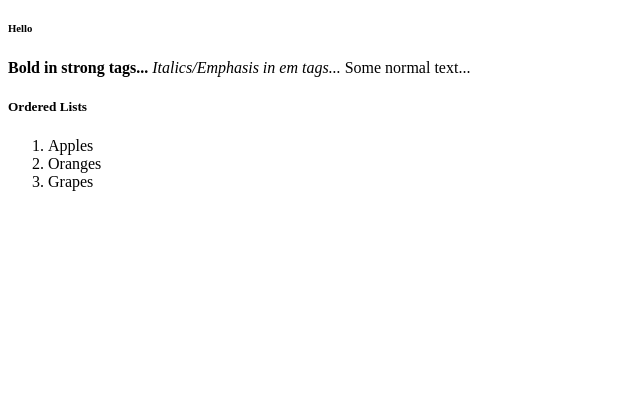
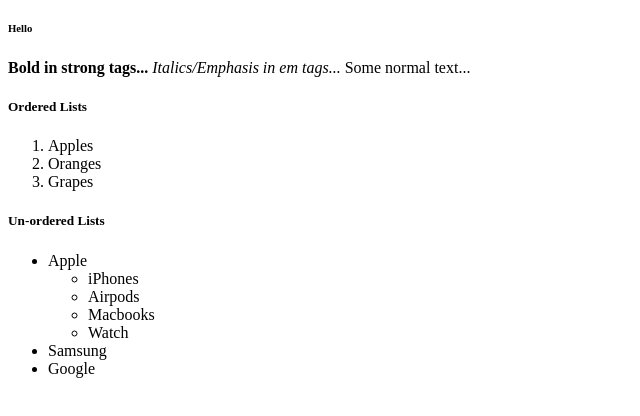
Before and after one commit to SanjayKunchappan/revision, a plain HTML site: page HTML/listsandstuff.html in a window 1280 px wide. Shown: the part 110-526 px from the top of the page, without its empty margins (0-640 px from the left). Drawn offline with Linux system fonts and the light colour scheme.

Commit message:
unordered and ordered lists

```diff
--- a/HTML/morehtmltags.html
+++ b/HTML/listsandstuff.html
@@ -17,5 +17,18 @@
         <li>Oranges</li>
         <li>Grapes</li>
     </ol>
+
+    <h5>Un-ordered Lists</h5>
+    <ul>
+        <li>Apple</li>
+        <ul>
+            <li>iPhones</li>
+            <li>Airpods</li>
+            <li>Macbooks</li>
+            <li>Watch</li>
+        </ul>
+        <li>Samsung</li>
+        <li>Google</li>
+    </ul>
 </body>
 </html>
```
